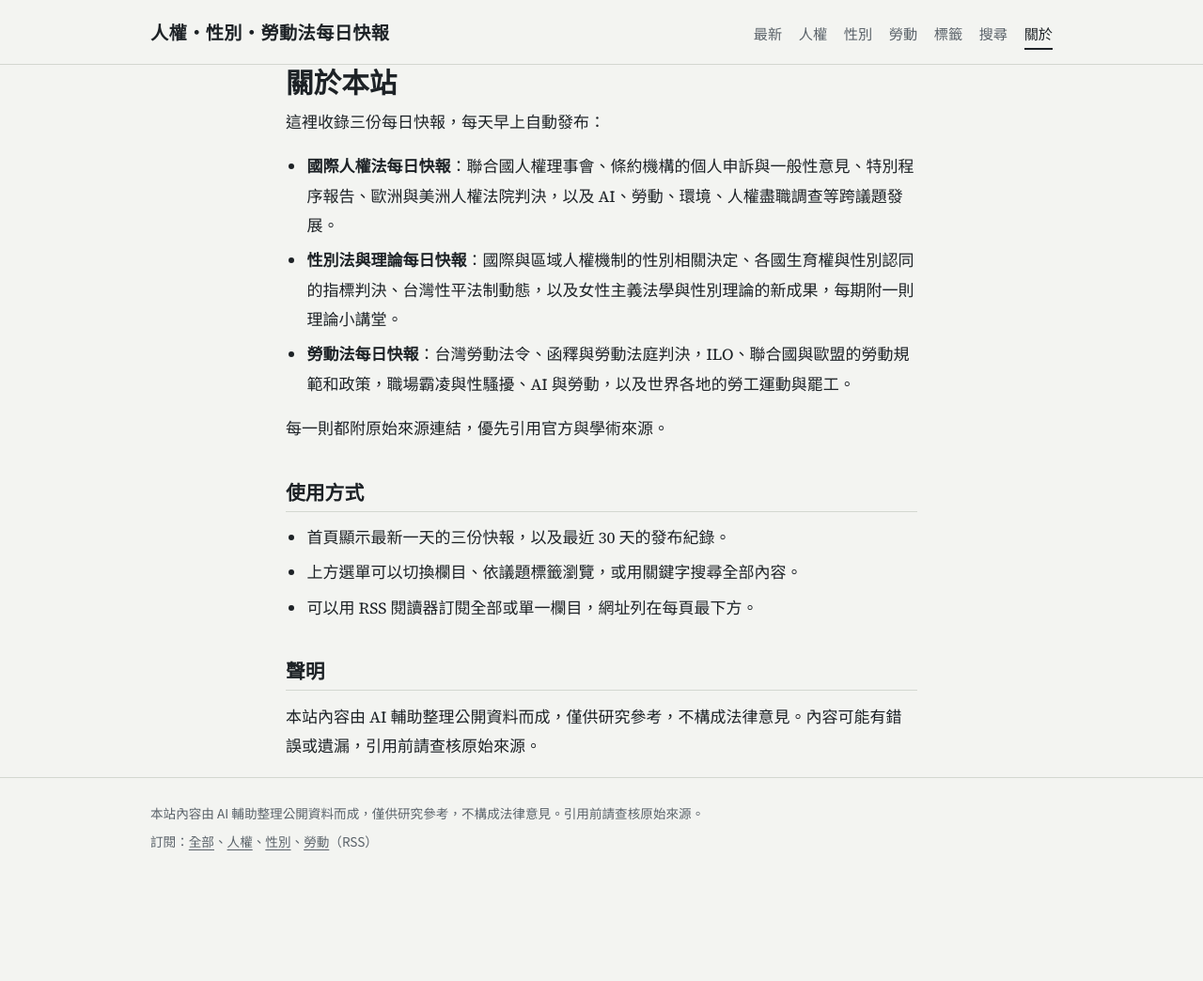
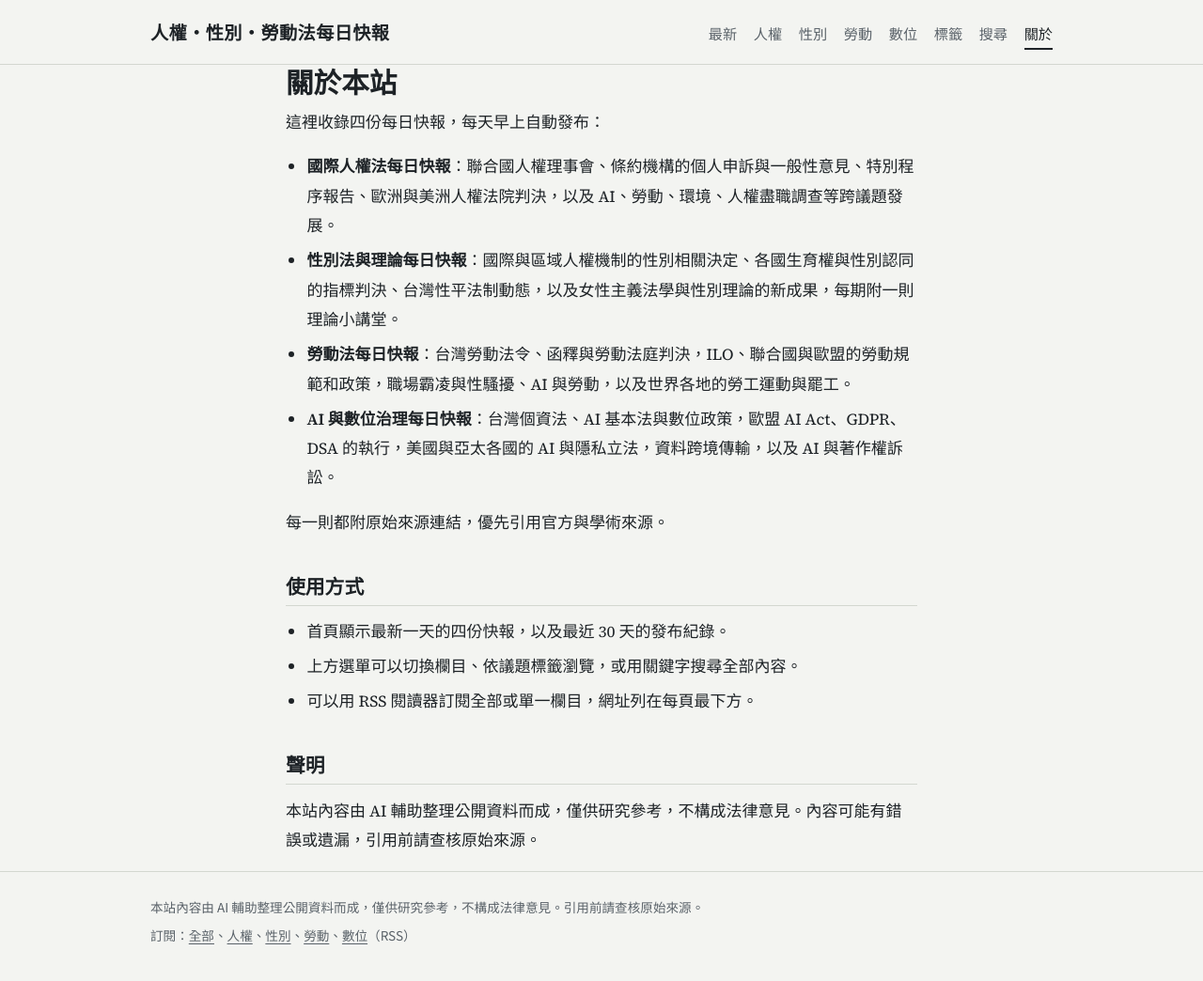
Before and after one commit to chadfan1004/Newsletter-for-international-human-rights-law-gender-theory-and-labour-law, a Jekyll site: the page built from about.md, in a window 1280 px wide. Shown: the whole page at 94% size. Built offline with Jekyll 4.4.1, drawn with Linux system fonts in a browser that asks for light colours; before the commit the page ends 945 px from its top, so only the background shows below that.

Commit message:
Add AI and digital governance section

```diff
--- a/_config.yml
+++ b/_config.yml
@@ -1,5 +1,5 @@
 title: 人權・性別・勞動法每日快報
-description: 每天整理國際人權法、性別法與理論、勞動法的新發展，附原始來源。
+description: 每天整理國際人權法、性別法與理論、勞動法、AI 與數位治理的新發展，附原始來源。
 lang: zh-Hant
 timezone: Asia/Taipei
 permalink: /:categories/:year-:month-:day/
@@ -19,6 +19,9 @@ sections:
   - key: labour
     name: 勞動
     full: 勞動法每日快報
+  - key: digital
+    name: 數位
+    full: AI 與數位治理每日快報
 
 disclaimer: 本站內容由 AI 輔助整理公開資料而成，僅供研究參考，不構成法律意見。引用前請查核原始來源。
 
@@ -31,6 +34,7 @@ feed:
     - human-rights
     - gender
     - labour
+    - digital
 
 exclude:
   - README.md
--- a/about.md
+++ b/about.md
@@ -7,17 +7,18 @@ permalink: /about/
 
 # 關於本站
 
-這裡收錄三份每日快報，每天早上自動發布：
+這裡收錄四份每日快報，每天早上自動發布：
 
 - **國際人權法每日快報**：聯合國人權理事會、條約機構的個人申訴與一般性意見、特別程序報告、歐洲與美洲人權法院判決，以及 AI、勞動、環境、人權盡職調查等跨議題發展。
 - **性別法與理論每日快報**：國際與區域人權機制的性別相關決定、各國生育權與性別認同的指標判決、台灣性平法制動態，以及女性主義法學與性別理論的新成果，每期附一則理論小講堂。
 - **勞動法每日快報**：台灣勞動法令、函釋與勞動法庭判決，ILO、聯合國與歐盟的勞動規範和政策，職場霸凌與性騷擾、AI 與勞動，以及世界各地的勞工運動與罷工。
+- **AI 與數位治理每日快報**：台灣個資法、AI 基本法與數位政策，歐盟 AI Act、GDPR、DSA 的執行，美國與亞太各國的 AI 與隱私立法，資料跨境傳輸，以及 AI 與著作權訴訟。
 
 每一則都附原始來源連結，優先引用官方與學術來源。
 
 ## 使用方式
 
-- 首頁顯示最新一天的三份快報，以及最近 30 天的發布紀錄。
+- 首頁顯示最新一天的四份快報，以及最近 30 天的發布紀錄。
 - 上方選單可以切換欄目、依議題標籤瀏覽，或用關鍵字搜尋全部內容。
 - 可以用 RSS 閱讀器訂閱全部或單一欄目，網址列在每頁最下方。
 
--- a/assets/style.css
+++ b/assets/style.css
@@ -12,6 +12,7 @@
   --c-hr: #2e4a86;      /* 人權：深靛 */
   --c-gender: #86386b;  /* 性別：梅紫 */
   --c-labour: #8f2f26;  /* 勞動：磚紅 */
+  --c-digital: #1d6658; /* 數位：深青 */
   --on-tab: #ffffff;
   --mark-bg: #f1e3a6;
   --serif: "Source Serif 4", "Noto Serif TC", "Songti TC", serif;
@@ -28,6 +29,7 @@
     --c-hr: #8ea7e2;
     --c-gender: #d99ac3;
     --c-labour: #e8998d;
+    --c-digital: #7ccbb6;
     --on-tab: #14171a;
     --mark-bg: #5a4d14;
   }
@@ -36,6 +38,7 @@
 .sec-human-rights { --sec: var(--c-hr); }
 .sec-gender { --sec: var(--c-gender); }
 .sec-labour { --sec: var(--c-labour); }
+.sec-digital { --sec: var(--c-digital); }
 
 *, *::before, *::after { box-sizing: border-box; }
 html { -webkit-text-size-adjust: 100%; }
@@ -73,6 +76,7 @@ h3 { font-size: 1.1rem; }
 .site-nav .nav-human-rights[aria-current="page"] { color: var(--c-hr); border-bottom-color: var(--c-hr); }
 .site-nav .nav-gender[aria-current="page"] { color: var(--c-gender); border-bottom-color: var(--c-gender); }
 .site-nav .nav-labour[aria-current="page"] { color: var(--c-labour); border-bottom-color: var(--c-labour); }
+.site-nav .nav-digital[aria-current="page"] { color: var(--c-digital); border-bottom-color: var(--c-digital); }
 
 main { padding-top: 2.25rem; padding-bottom: 3rem; min-height: 60vh; }
 
@@ -94,7 +98,7 @@ a.tab:hover { color: var(--on-tab); }
 
 /* Home: today */
 .today h1 { font-size: 1.6rem; margin-bottom: 1.25rem; }
-.today-grid { display: grid; grid-template-columns: repeat(3, minmax(0, 1fr)); gap: 1.5rem 1.25rem; }
+.today-grid { display: grid; grid-template-columns: repeat(2, minmax(0, 1fr)); gap: 1.5rem 1.25rem; }
 .card { display: flex; flex-direction: column; }
 .card > .tab { align-self: flex-start; }
 .card-body { flex: 1; display: flex; flex-direction: column; background: var(--card); border-top: 3px solid var(--sec); padding: .9rem 1rem 1rem; }
--- a/index.html
+++ b/index.html
@@ -6,7 +6,7 @@ title: 最新
 {%- if days.size == 0 %}
 <section class="empty">
   <h1>第一期還在路上</h1>
-  <p>每天早上，國際人權法、性別法與理論、勞動法三份快報會自動發布到這裡。</p>
+  <p>每天早上，國際人權法、性別法與理論、勞動法、AI 與數位治理四份快報會自動發布到這裡。</p>
 </section>
 {%- else %}
 {%- assign today = days.first %}
```
Also changed, not shown: PUBLISHING.md (+2 -0 lines), digital.md (added, +7 -0 lines), README.md.
